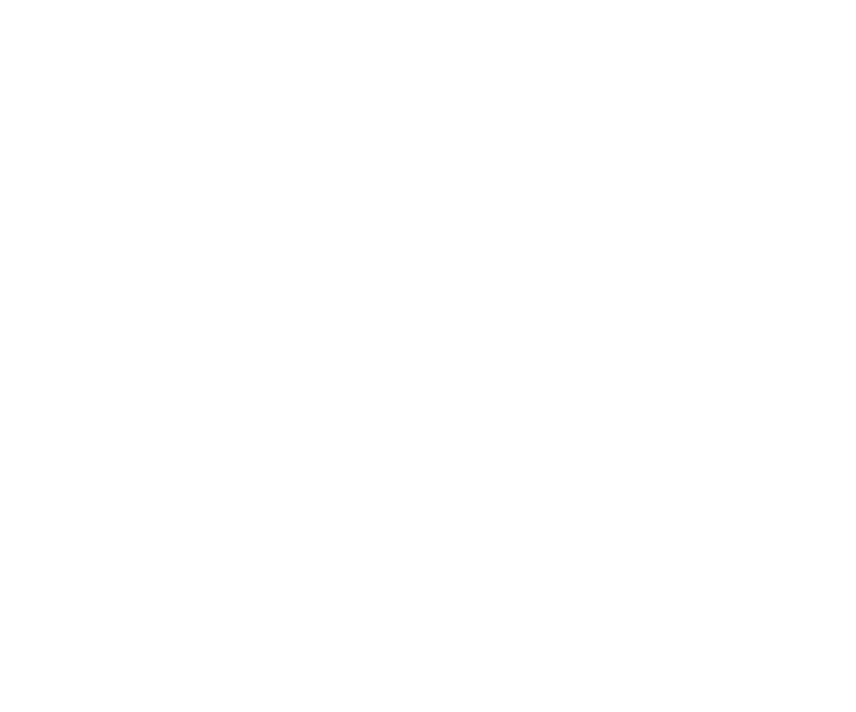
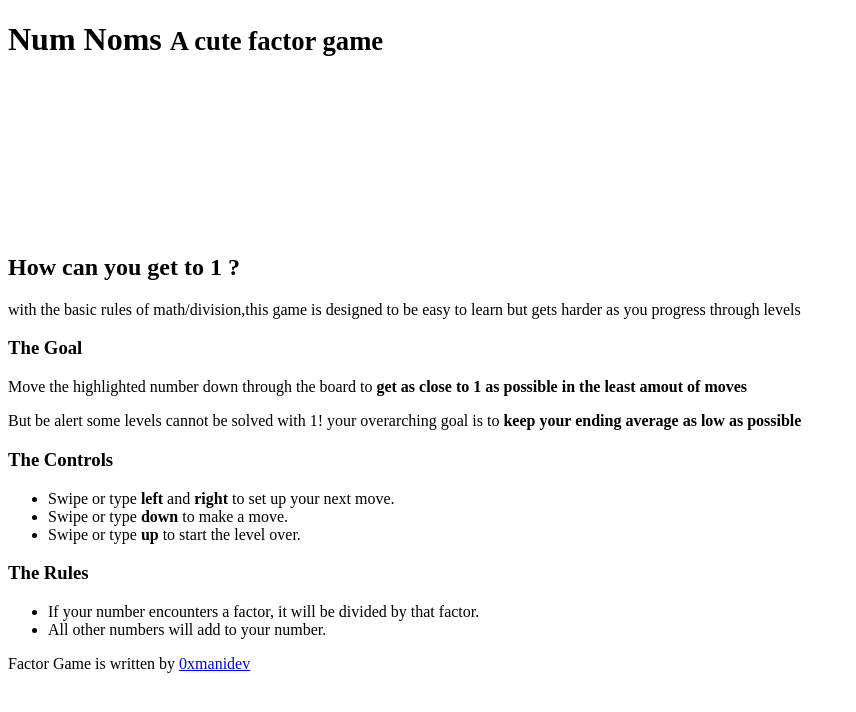
Before and after one commit to 0xmanidev/Num-Noms, a plain HTML site: page index.html in a window 1280 px wide. Shown: the whole page, without its empty margins (0-856 px from the left). Drawn offline with Linux system fonts and the light colour scheme.

Commit message:
added canvas and description

```diff
--- a/index.html
+++ b/index.html
@@ -8,6 +8,42 @@
     <link rel="stylesheet" href="style.css">
 </head>
 <body>
-
+    <header>
+        <h1>
+            Num Noms
+            <small>A cute factor game</small>
+        </h1>
+    </header>
+    <main>
+        <canvas id="factors-game-canvas"></canvas>
+        <div>
+            <h2>How can you get to 1 ?</h2>
+            <p>
+                with the basic rules of math/division,this game is designed to be easy to learn but gets harder as you progress through levels
+            </p>
+            <h3>The Goal</h3>
+            <p>
+                Move the highlighted number down through the board to <strong>get as close to 1 as possible in the least amout of moves</strong>
+            </p>
+            <p>
+                But be alert some levels cannot be solved with 1!
+                your overarching goal is to <strong>keep your ending average as low as possible</strong>
+            </p>
+            <h3>The Controls</h3>
+                <ul>
+                    <li>Swipe or type <strong>left</strong> and <strong>right</strong> to set up your next move.</li>
+                    <li>Swipe or type <strong>down</strong> to make a move.</li>
+                    <li>Swipe or type <strong>up</strong> to start the level over.</li>
+                </ul>
+            <h3>The Rules</h3>
+                <ul>
+                    <li>If your number encounters a factor, it will be divided by that factor.</li>
+                    <li>All other numbers will add to your number.</li>
+                </ul>
+        </div>
+    </main>
+    <footer>
+        <span class="author">Factor Game is written by <a rel="author" href="https://github.com/0xmanidev">0xmanidev</a></span>
+    </footer>
 </body>
 </html>
```
